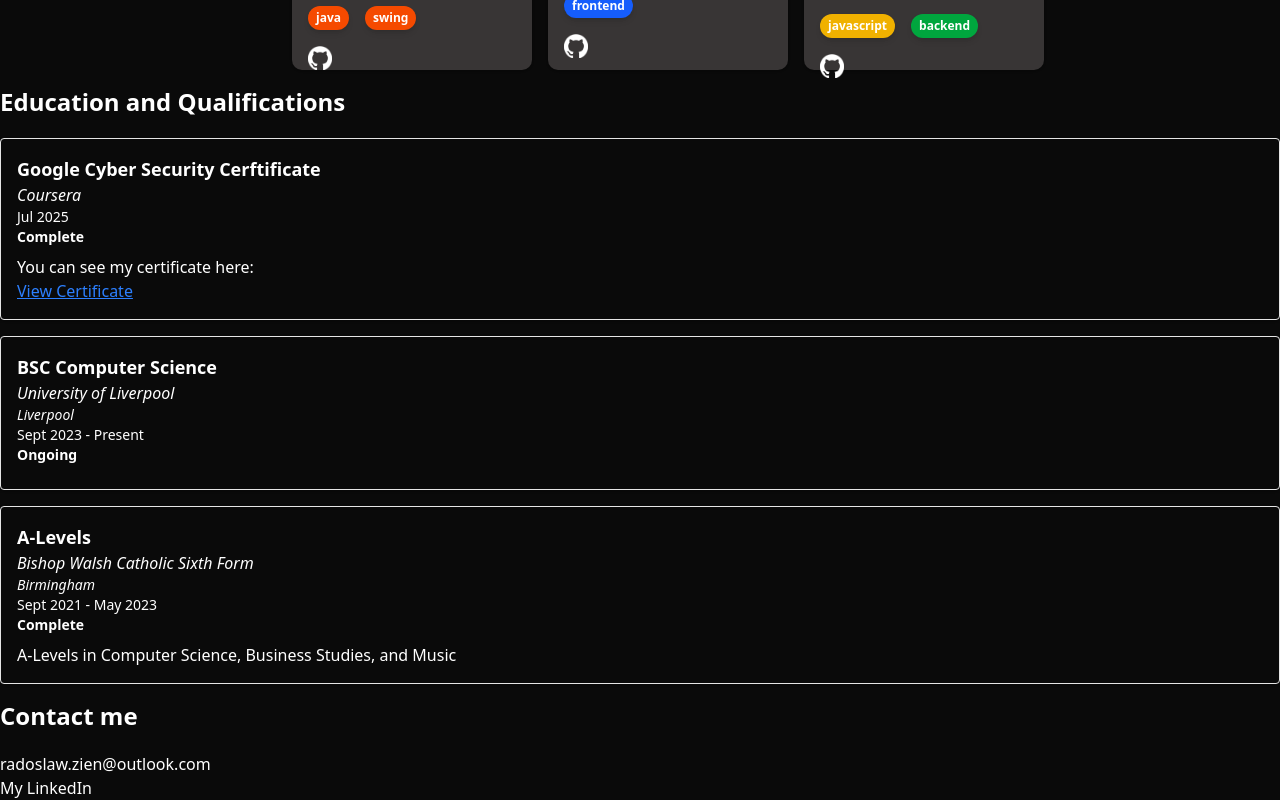
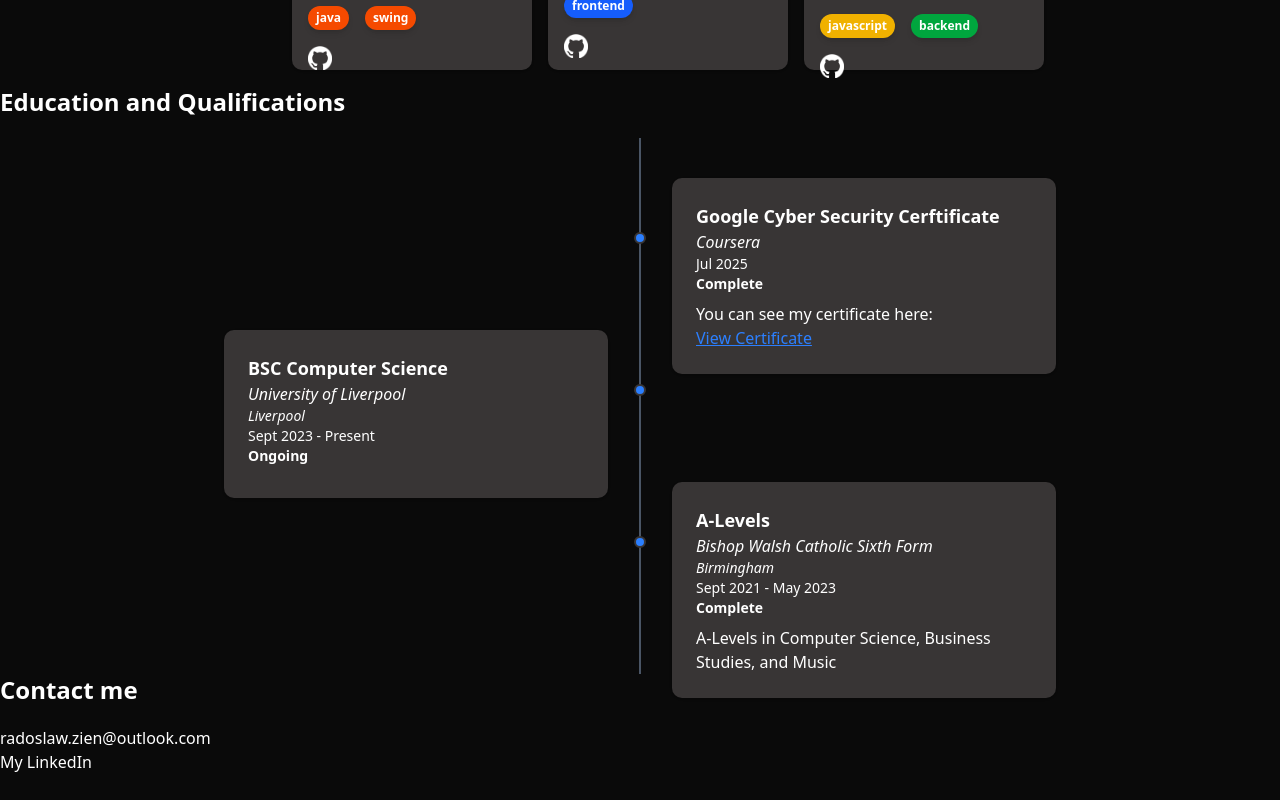
Before and after one commit to radekzien/radek-live, a Next.js app: page / in a window 1280 px wide. Shown: the part 1004-1804 px from the top of the page. After the commit the page ends 1778 px from the top, so only its background shows below. Built offline with nearby package versions, Linux system fonts and the light colour scheme.

Commit message:
Added styling and links to qualifications

```diff
--- a/src/app/page.tsx
+++ b/src/app/page.tsx
@@ -29,7 +29,9 @@
       <section id = 'Education'>
         <div>
           <h1 className="text-2xl font-bold mb-5">Education and Qualifications</h1>
-          <QualiMapper />
+          <div className="grid gap-4 justify-center">
+            <QualiMapper />
+          </div>
         </div>
       </section>
 
--- a/src/components/ProjectMapper.tsx
+++ b/src/components/ProjectMapper.tsx
@@ -76,7 +76,7 @@
                 const isSelected = selectedTags.includes(tag)
                 return (
                 <span key={tag} onClick={() => toggleTag(tag)} className={`
-                border-1 shadow-md px-2 py-1 text-xs text-white font-bold rounded-full mr-2 cursor-pointer
+                border-1 shadow-md px-2 py-1 text-xs text-white font-bold rounded-full mr-2 cursor-pointer w-auto
                 ${isSelected ? tagColors[tag] : "bg-transparent text-white border-white hover:bg-gray-700"}
               `}>
                 {tag}</span>
--- a/src/components/QualiMapper.tsx
+++ b/src/components/QualiMapper.tsx
@@ -3,6 +3,7 @@
 import { Link } from "lucide-react";
 
 export const QualiMapper = () => {
+  //Sorting by newest
   const sortedQualis = [...qualifications].sort(
     (a, b) => {
     const dateA = a.started.getTime()
@@ -12,7 +13,11 @@
 
   return (
     <>
-      {sortedQualis.map((qualification) => {
+  <div className="relative max-w-5xl mx-auto px-4 py-10">
+
+  <div className="absolute top-0 bottom-0 left-1/2 w-0.5 bg-gray-600 transform -translate-x-1/2" />
+      {sortedQualis.map((qualification, index) => {
+        const isLeft = index % 2 === 0;
         const startYear = qualification.started.toLocaleDateString('en-GB', {
             year: 'numeric',
             month: 'short',
@@ -35,25 +40,40 @@
 
  return (
     <FadeInSection key={qualification.title}>
-            <div className="p-4 border rounded shadow mb-4">
+      <div className="relative h-auto mb-8  hover:scale-110 transition" style={{ minHeight: '120px' }}>
+
+        {/* Dot */}
+        <span
+          className="absolute top-1/2 left-1/2 w-3 h-3 bg-blue-500 rounded-full border-2 border-[#383535] transform -translate-x-1/2 -translate-y-1/2"
+        />
+
+        {/* Card */}
+        <div
+          className={`absolute w-96 max-w-[30rem] p-6 rounded-lg shadow bg-[#383535] flex flex-col
+            ${isLeft ? 'left-0 ml-8' : 'right-0 mr-8'}`}
+        >
           <h3 className="text-lg font-bold">{qualification.title}</h3>
           <h2 className="text-md italic">{qualification.school}</h2>
           <h1 className="text-sm italic">{qualification.location}</h1>
           <p className="text-sm">{dateText}</p>
           <p className="text-sm font-bold">{qualification.status}</p>
           <p className="pt-2">{qualification.info}</p>
-                {qualification.link &&(<a
+          {qualification.link && (
+            <a
               href={qualification.link}
               target="_blank"
               rel="noopener noreferrer"
               className="text-blue-500 underline hover:text-blue-300"
             >
               View Certificate
-                  </a>)}
+            </a>
+          )}
+        </div>
       </div>
     </FadeInSection>
           );
         })}
+      </div>
     </>
   );
 };
```
Lines whose indentation alone changed are shown as unchanged.
